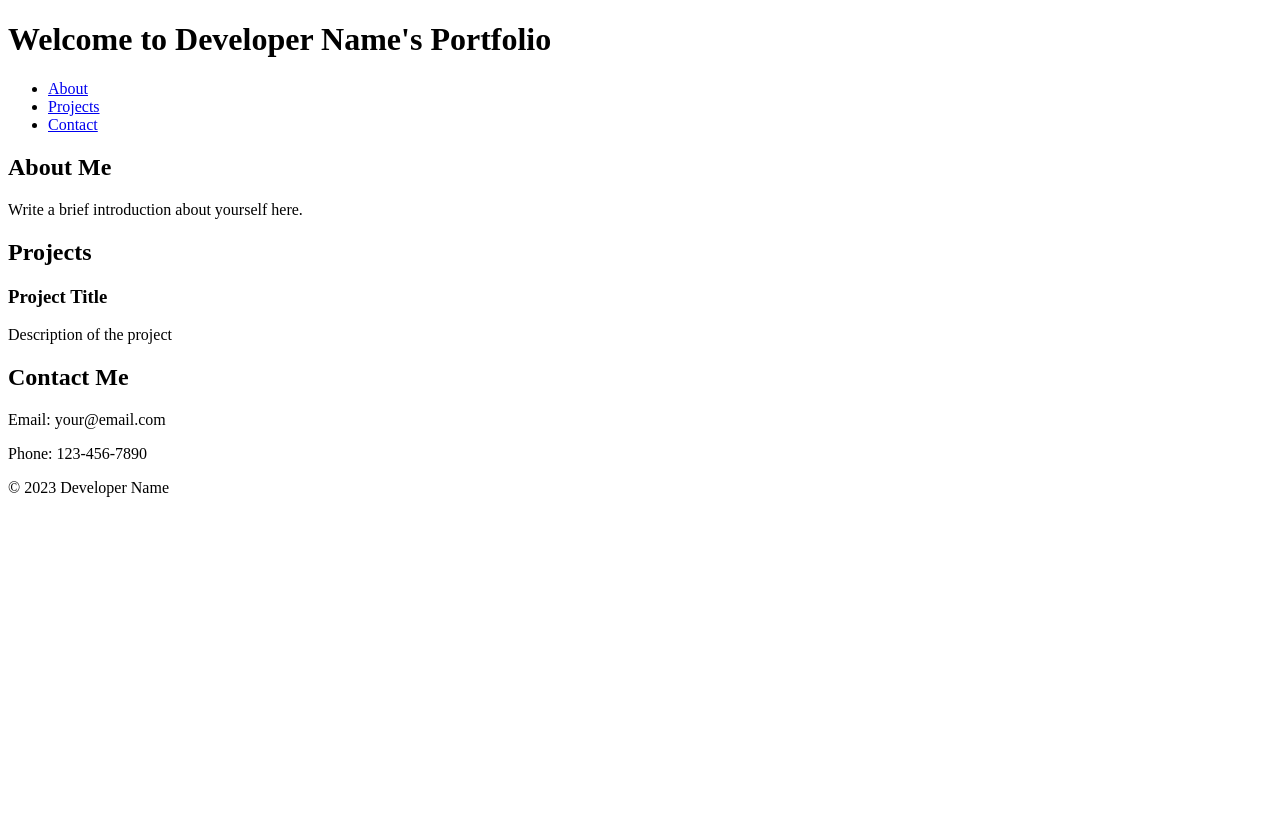
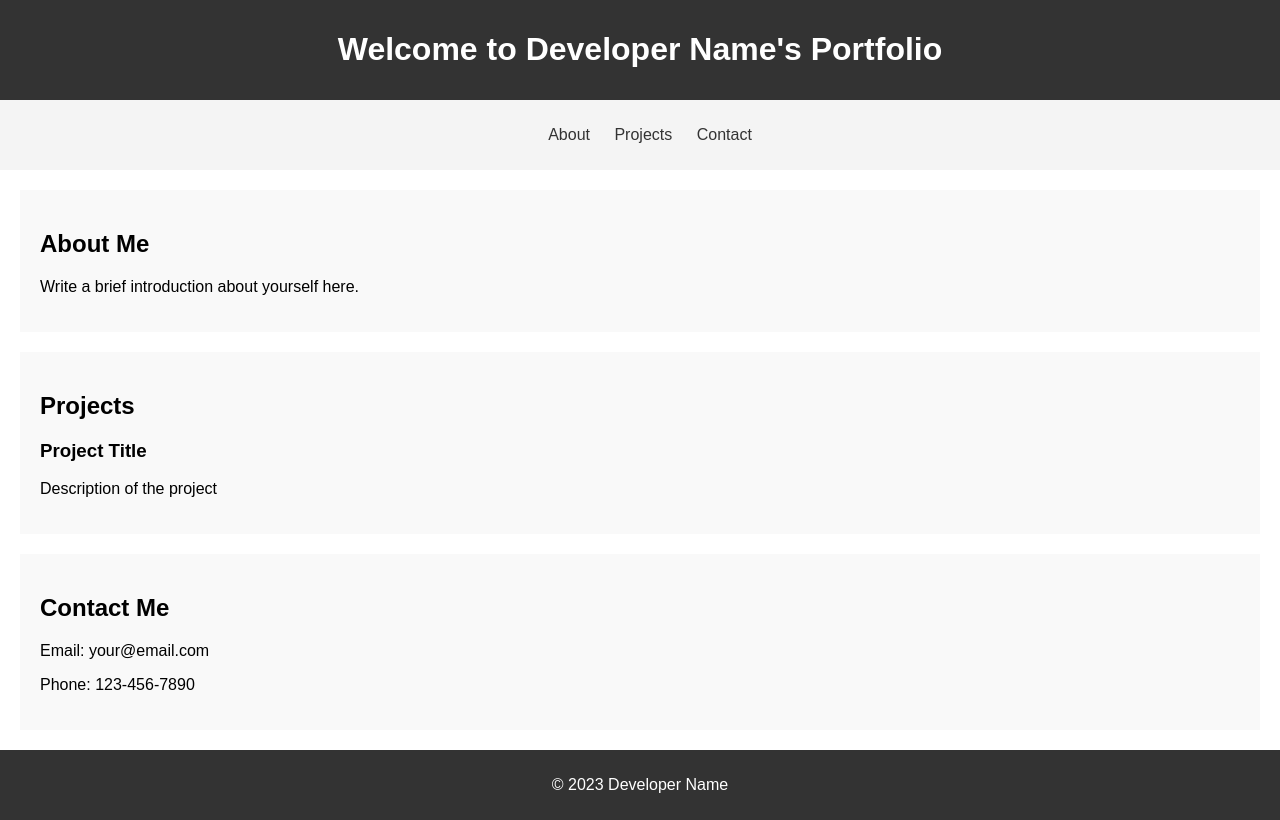
Before and after one commit to LGenSOC/lgenevievestudio, a plain HTML site: page index.html in a window 1280 px wide. Drawn offline with Linux system fonts and the light colour scheme.

Commit message:
added basic CSS code

```diff
--- a/index.html
+++ b/index.html
@@ -4,6 +4,7 @@
 <head>
     <meta charset="UTF-8">
     <meta name="viewport" content="width=device-width, initial-scale=1.0">
+    <link rel="stylesheet" type="text/css" href="styles.css">
     <title>Developer Name - Portfolio</title>
 </head>
 
--- /dev/null
+++ b/styles.css
@@ -0,0 +1,45 @@
+body {
+    font-family: Arial, sans-serif;
+    margin: 0;
+    padding: 0;
+}
+
+header {
+    background-color: #333;
+    color: #fff;
+    text-align: center;
+    padding: 10px 0;
+}
+
+nav {
+    background-color: #f4f4f4;
+    padding: 10px;
+}
+
+nav ul {
+    list-style-type: none;
+    text-align: center;
+}
+
+nav ul li {
+    display: inline;
+    margin-right: 20px;
+}
+
+a {
+    text-decoration: none;
+    color: #333;
+}
+
+section {
+    padding: 20px;
+    margin: 20px;
+    background-color: #f9f9f9;
+}
+
+footer {
+    background-color: #333;
+    color: #fff;
+    text-align: center;
+    padding: 10px 0;
+}
```
